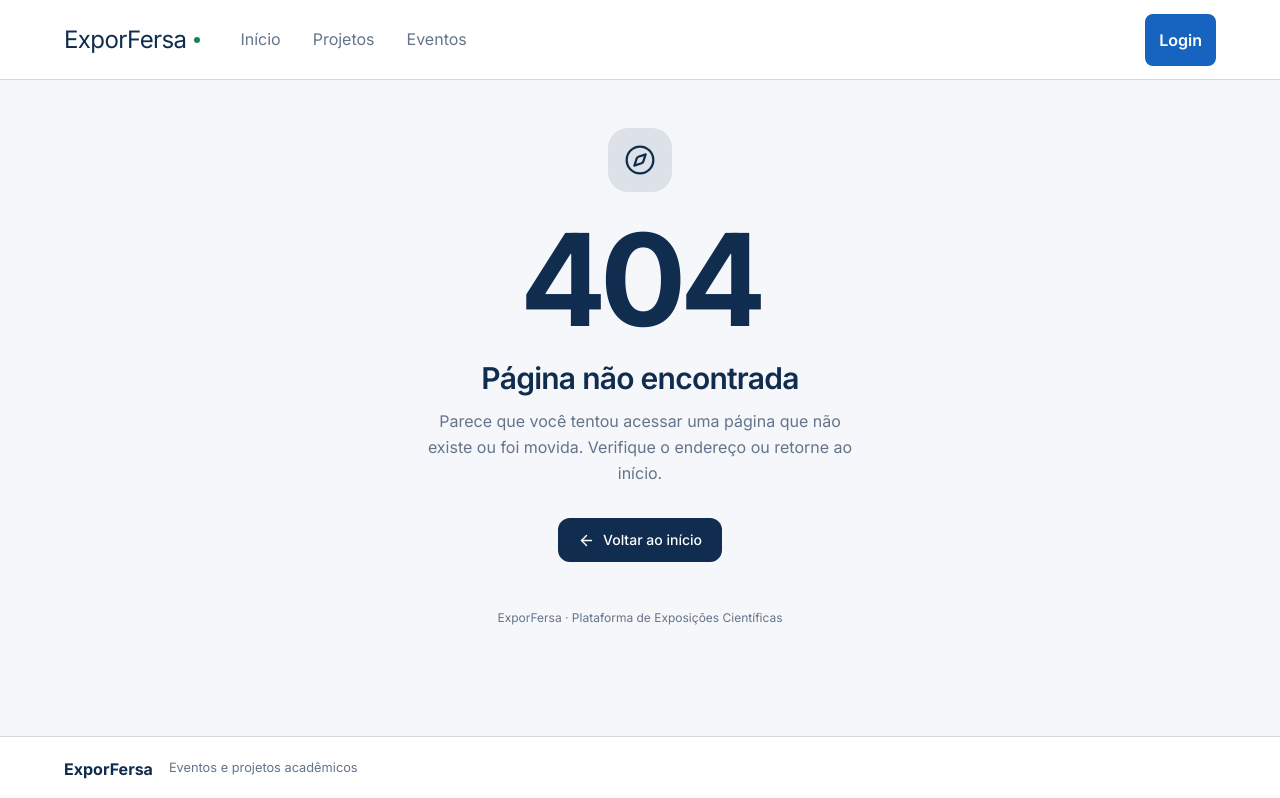
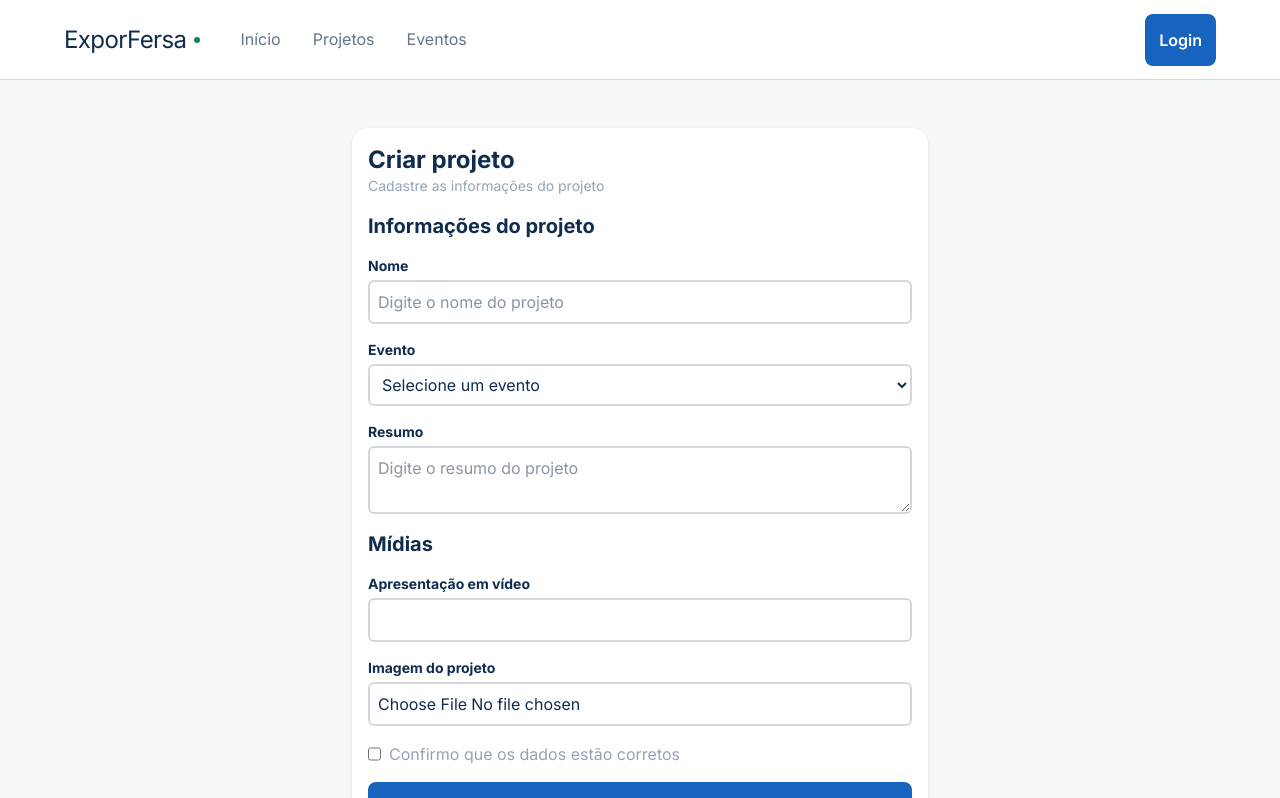
Before and after one commit to RickM19/Exporfersa-frontend, a React (Vite) app: page /admin/projetos/criar in a window 1280 px wide. Shown: the top 798 px of the page. Built offline with nearby package versions, Linux system fonts and the light colour scheme.

Commit message:
feat: add create project page

```diff
--- /dev/null
+++ b/src/components/UI/Field.jsx
@@ -0,0 +1,10 @@
+const Field = ({name, children}) => {
+    return (
+        <div className="flex flex-col gap-4">
+            <h2 className="text-xl font-bold">{name}</h2>
+            {children}
+        </div>
+    )
+}
+
+export default Field;
--- a/src/components/UI/Input.jsx
+++ b/src/components/UI/Input.jsx
@@ -2,8 +2,13 @@ const Input = ({name, label, type, placeholder, value, handleChange}) => {
     return (
         <div className="flex flex-col gap-1 w-full">
             <label className="text-sm font-bold" htmlFor={name}>{label}</label>
-            {type !== "textarea" ?
-                <input className="border-2 rounded-sm p-2" name={name} id={name} type={type} placeholder={placeholder} value={value} onChange={handleChange} />:
+            {
+                type !== "textarea" ?
+                type === "select" ?
+                    <select className="border-2 rounded-sm p-2" name={name} id={name}>
+                        <option value="default">{placeholder}</option>
+                    </select>:
+                    <input className="border-2 rounded-sm p-2" name={name} id={name} type={type} placeholder={placeholder} value={value} onChange={handleChange} />:
                 <textarea className="border-2 rounded-sm p-2" name={name} id={name} placeholder={placeholder} value={value} onChange={handleChange}></textarea>
             }
 
--- /dev/null
+++ b/src/pages/projects/CreateProject.jsx
@@ -0,0 +1,49 @@
+import Form from "../../components/Form";
+import Field from "../../components/UI/Field";
+import Input from "../../components/UI/Input";
+
+const CreateProject = () => {
+  return (
+    <div className="flex justify-center items-center h-full w-full">
+      <Form
+        width="xl:w-1/2 md:w-3/4 sm:w-[100%]"
+        title="Criar projeto"
+        description="Cadastre as informações do projeto"
+        action="Cadastrar e submeter"
+      >
+        <Field name="Informações do projeto">
+          <Input
+            label="Nome"
+            name="name"
+            placeholder="Digite o nome do projeto"
+            type="text"
+          />
+          <Input
+            label="Evento"
+            name="event"
+            placeholder="Selecione um evento"
+            type="select"
+          />
+          <Input
+            label="Resumo"
+            name="description"
+            placeholder="Digite o resumo do projeto"
+            type="textarea"
+          />
+        </Field>
+        <Field name="Mídias">
+          <Input
+            label="Apresentação em vídeo"
+          />
+          <Input label="Imagem do projeto" name="imageName" type="file" />
+        </Field>
+        <div className="flex gap-2">
+          <input type="checkbox"/>
+          <span className="text-muted">Confirmo que os dados estão corretos</span>
+        </div>
+      </Form>
+    </div>
+  );
+};
+
+export default CreateProject;
--- /dev/null
+++ b/src/pages/projects/EditEvent.jsx
@@ -0,0 +1,56 @@
+import { useState } from "react";
+import Form from "../../components/Form";
+import Input from "../../components/UI/Input";
+
+const EditEvent = ({eventoAntigo}) => {
+  const [formData, setFormData] = useState(eventoAntigo);
+
+  const handleChange = (e) => {
+    const {name, value} = e.target;
+    setFormData((prevData) => ({
+      ...prevData,
+      [name]: value
+    }));
+  };
+  return (
+    <div className="flex justify-center items-center h-full w-full">
+      <Form
+        width="xl:w-1/2 md:w-3/4 sm:w-[100%]"
+        title="Editar evento"
+        description="Atualize as informações do evento da sua instituição."
+        action="Salvar edição"
+        handleChange={handleChange}
+
+      >
+        <Input
+          label="Nome"
+          name="name"
+          value={formData.name}
+          type="text"
+          handleChange={handleChange}
+        />
+        <Input
+          label="Local"
+          name="place"
+          value={formData.place}
+          type="text"
+          handleChange={handleChange}
+        />
+        <div className="flex gap-[5%]">
+          <Input label="Data" name="date" type="date" value={formData.date} handleChange={handleChange} />
+          <Input label="Horário" name="time" type="time" value={formData.time} handleChange={handleChange} />
+        </div>
+        <Input
+          label="Descrição"
+          name="description"
+          value={formData.description}
+          type="textarea"
+          handleChange={handleChange}
+        />
+        <Input label="Imagem do evento" name="imageName" type="file" />
+      </Form>
+    </div>
+  );
+};
+
+export default EditEvent;
--- a/src/routes/AppRoutes.jsx
+++ b/src/routes/AppRoutes.jsx
@@ -8,6 +8,7 @@ import CreateEvent from "../pages/events/CreateEvent";
 import { NotFound } from "../pages/NotFound";
 import { Home } from "../pages/Home";
 import EditEvent from "../pages/events/EditEvent";
+import CreateProject from "../pages/projects/CreateProject";
 
 const AppRoutes = () => {
   const [projects, setProjects] = useState(mockProjects);
@@ -18,6 +19,7 @@ const AppRoutes = () => {
       <Routes>
         <Route path="/" element={<Content />}>
           <Route index element={<Home projects={projects} events={events} />} />
+          <Route path="/admin/projetos/criar" element={<CreateProject />} />
           <Route path="/admin/eventos/criar" element={<CreateEvent />} />
           <Route path="/admin/eventos/1/editar" element={<EditEvent eventoAntigo={{name: "Evento 1", place: "Rua do limoeiro, 210", date: "2026-11-17", time: "15:07", description: "lorem ipsum dolor sit amet"}} />} />
           <Route path="*" element={<NotFound />} />
```
